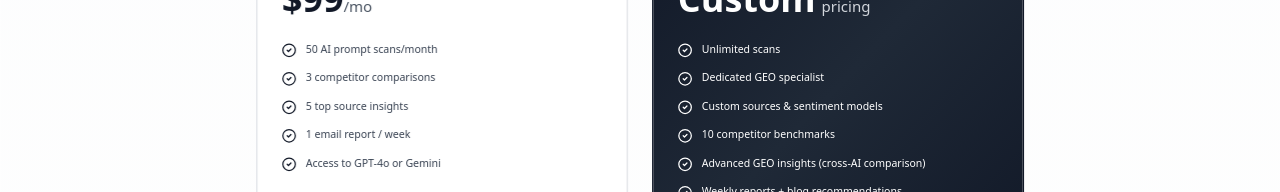
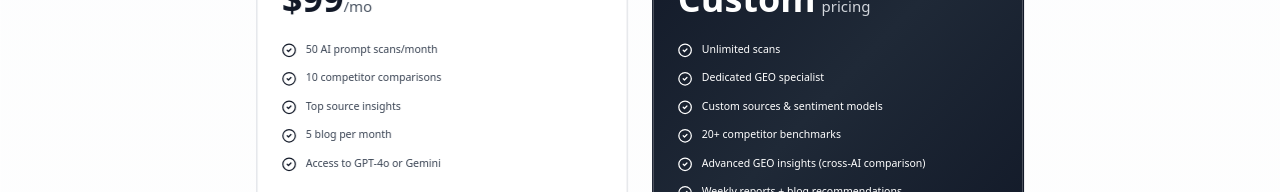
Before and after one commit to Aditya29102004/Citero, a React (Vite) app: page /pricing in a window 1280 px wide. Shown: the part 336-528 px from the top of the page. Built offline with nearby package versions, Linux system fonts and the light colour scheme.

Commit message:
good luck33

```diff
--- a/src/pages/Index.tsx
+++ b/src/pages/Index.tsx
@@ -620,15 +620,15 @@ const Index = () => {
                 </li>
                 <li className="flex items-start gap-3 text-sm text-gray-700">
                   <CheckCircle2 className="h-5 w-5 text-gray-900 flex-shrink-0 mt-0.5" />
-                  <span>3 competitor comparisons</span>
+                  <span>10 competitor comparisons</span>
                 </li>
                 <li className="flex items-start gap-3 text-sm text-gray-700">
                   <CheckCircle2 className="h-5 w-5 text-gray-900 flex-shrink-0 mt-0.5" />
-                  <span>5 top source insights</span>
+                  <span>Top source insights</span>
                 </li>
                 <li className="flex items-start gap-3 text-sm text-gray-700">
                   <CheckCircle2 className="h-5 w-5 text-gray-900 flex-shrink-0 mt-0.5" />
-                  <span>1 email report / week</span>
+                  <span>5 blog per month</span>
                 </li>
                 <li className="flex items-start gap-3 text-sm text-gray-700">
                   <CheckCircle2 className="h-5 w-5 text-gray-900 flex-shrink-0 mt-0.5" />
@@ -671,7 +671,7 @@ const Index = () => {
                 </li>
                 <li className="flex items-start gap-3 text-sm text-white">
                   <CheckCircle2 className="h-5 w-5 text-white flex-shrink-0 mt-0.5" />
-                  <span>10 competitor benchmarks</span>
+                  <span>20+ competitor benchmarks</span>
                 </li>
                 <li className="flex items-start gap-3 text-sm text-white">
                   <CheckCircle2 className="h-5 w-5 text-white flex-shrink-0 mt-0.5" />
--- a/src/pages/Pricing.tsx
+++ b/src/pages/Pricing.tsx
@@ -76,15 +76,15 @@ const Pricing = () => {
                 </li>
                 <li className="flex items-start gap-3 text-sm text-gray-700">
                   <CheckCircle2 className="h-5 w-5 text-gray-900 flex-shrink-0 mt-0.5" />
-                  <span>3 competitor comparisons</span>
+                  <span>10 competitor comparisons</span>
                 </li>
                 <li className="flex items-start gap-3 text-sm text-gray-700">
                   <CheckCircle2 className="h-5 w-5 text-gray-900 flex-shrink-0 mt-0.5" />
-                  <span>5 top source insights</span>
+                  <span>Top source insights</span>
                 </li>
                 <li className="flex items-start gap-3 text-sm text-gray-700">
                   <CheckCircle2 className="h-5 w-5 text-gray-900 flex-shrink-0 mt-0.5" />
-                  <span>1 email report / week</span>
+                  <span>5 blog per month</span>
                 </li>
                 <li className="flex items-start gap-3 text-sm text-gray-700">
                   <CheckCircle2 className="h-5 w-5 text-gray-900 flex-shrink-0 mt-0.5" />
@@ -127,7 +127,7 @@ const Pricing = () => {
                 </li>
                 <li className="flex items-start gap-3 text-sm text-white">
                   <CheckCircle2 className="h-5 w-5 text-white flex-shrink-0 mt-0.5" />
-                  <span>10 competitor benchmarks</span>
+                  <span>20+ competitor benchmarks</span>
                 </li>
                 <li className="flex items-start gap-3 text-sm text-white">
                   <CheckCircle2 className="h-5 w-5 text-white flex-shrink-0 mt-0.5" />
```
